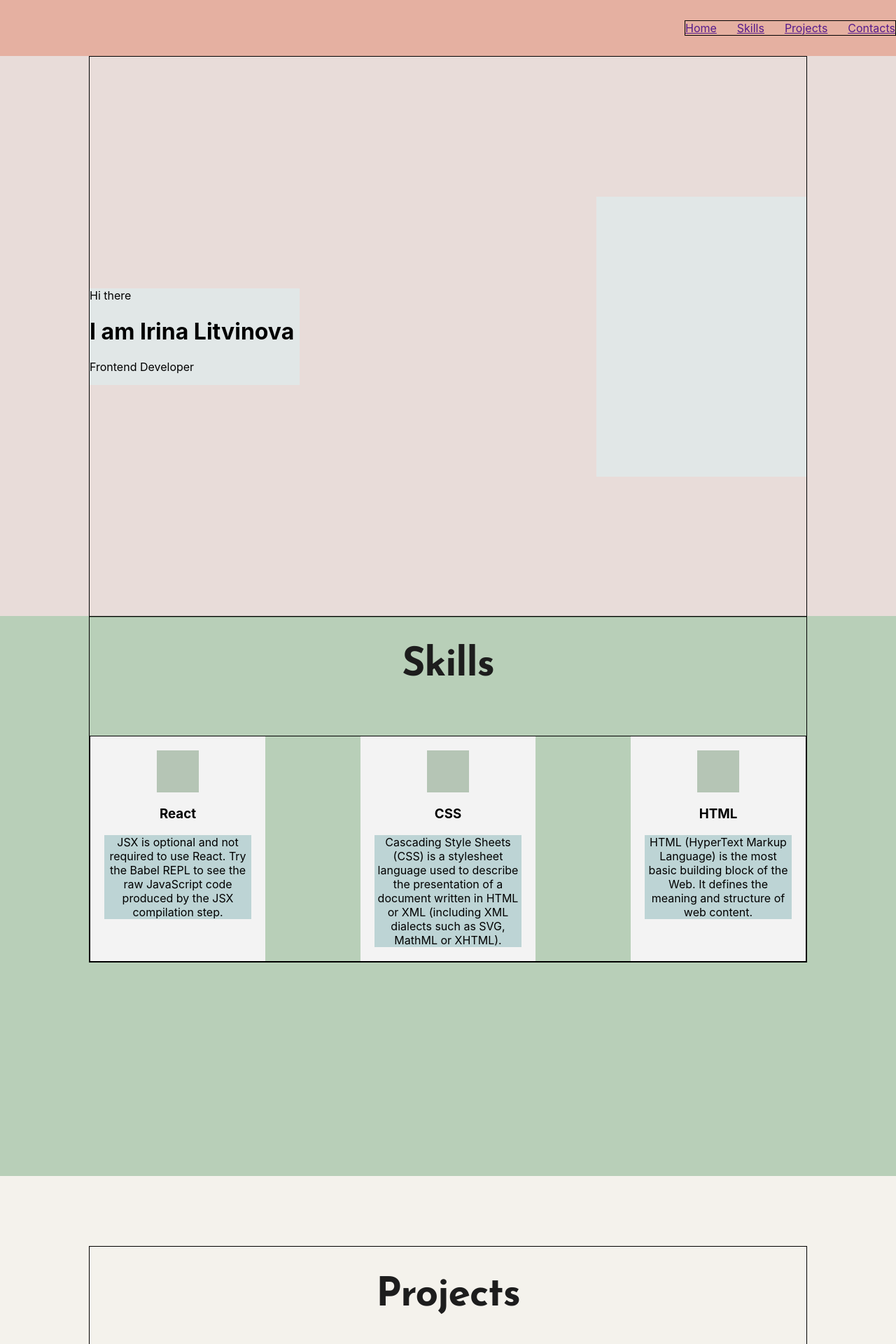
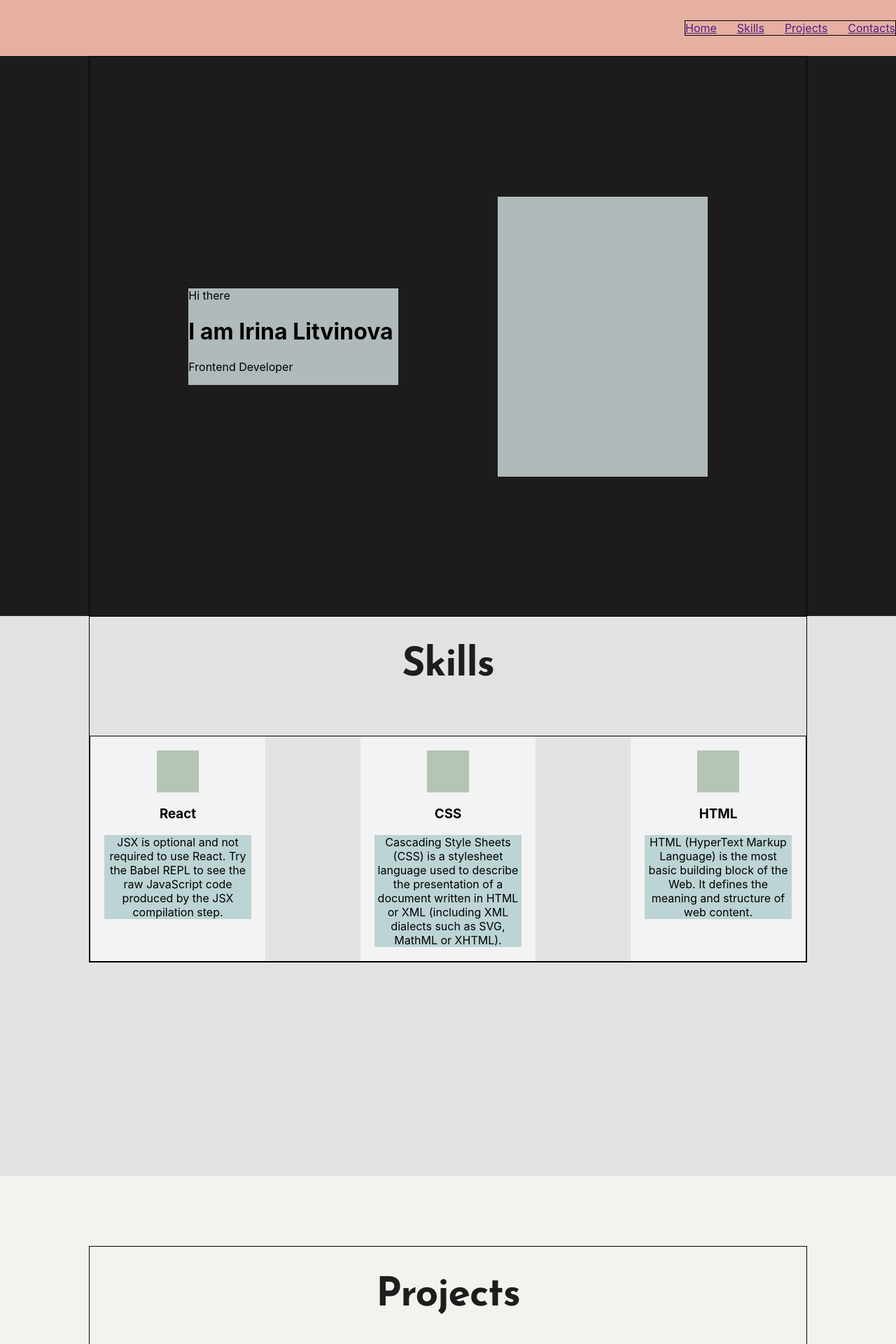
Before and after one commit to Tsukimono13/Portfolio, a React (Create React App) app: page / in a window 1280 px wide. Shown: the top 1920 px of the page at 70% size. Built offline with nearby package versions, Linux system fonts and the light colour scheme.

Commit message:
changed Colors

```diff
--- a/src/common/styles/Container.module.css
+++ b/src/common/styles/Container.module.css
@@ -6,6 +6,6 @@
     margin: 0 auto;
     display: flex;
     align-items: center;
-    justify-content: space-between; /*media zapros center*/
+    justify-content: space-evenly; /*media zapros center*/
     flex-wrap: wrap;
 }
--- a/src/contact/Contact.module.css
+++ b/src/contact/Contact.module.css
@@ -1,6 +1,6 @@
 .contactBlock{
     height: 80vh;
-    background-color: #f4f2ec;
+    background-color: #f6f6f6;
 }
 .contactContainer{
     flex-direction: row;
--- a/src/contact/form/Form.module.css
+++ b/src/contact/form/Form.module.css
@@ -1,7 +1,7 @@
 .form {
     width: 100%;
     height: 250px;
-    background-color: rgba(218, 245, 231, 0.78);
+    background-color: #f6f6f6;
     border: 1px solid;
     display: flex;
     flex-direction: column;
--- a/src/distant-work/Distant.module.css
+++ b/src/distant-work/Distant.module.css
@@ -1,6 +1,6 @@
 .distant{
     height: 50vh;
-    background-color: rgba(229, 176, 161, 0.71);
+    background-color: #f0f0f0;
 }
 .workContainer{
     /*flex-direction: row;
--- a/src/distant-work/text/Text.module.css
+++ b/src/distant-work/text/Text.module.css
@@ -1,6 +1,6 @@
 .text{
     width: 100%;
-    background-color: rgba(238, 225, 225, 0.76);
+    background-color: #f0f0f0;
     display: flex;
     flex-direction: column;
     align-items: center;
--- a/src/footer/Footer.module.css
+++ b/src/footer/Footer.module.css
@@ -1,6 +1,6 @@
 .footerBlock{
     height: 50vh;
-    background-color: rgba(208, 184, 220, 0.73);
+    background-color: #1c1c1c;
 }
 .footerContainer{
     flex-direction: row;
--- a/src/footer/info/Info.module.css
+++ b/src/footer/info/Info.module.css
@@ -1,6 +1,6 @@
 .info {
     width: 100%;
-    background-color: rgba(245, 237, 237, 0.81);
+    background-color: #1c1c1c;
     display: flex;
     flex-direction: column;
     align-items: center;
--- a/src/main/Main.module.css
+++ b/src/main/Main.module.css
@@ -1,5 +1,5 @@
 .main {
-    background-color: rgba(206, 178, 172, 0.46);
+    background-color: #1c1c1c;
     height: 100vh;
 }
 
--- a/src/skills/Skills.module.css
+++ b/src/skills/Skills.module.css
@@ -1,6 +1,6 @@
 .skillsBlock{
     min-height: 100vh;
-    background-color: rgba(157, 189, 157, 0.72);
+    background-color: #e2e2e2;
 }
 .skillsContainer {
     flex-direction: column;
```
